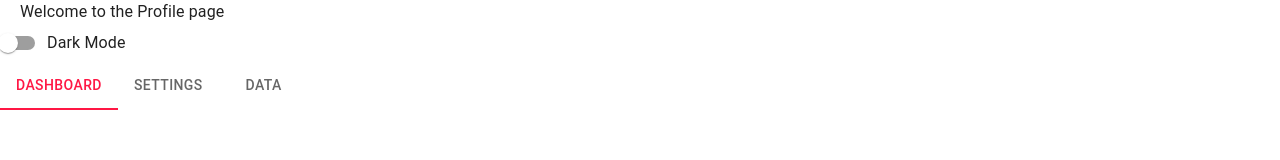
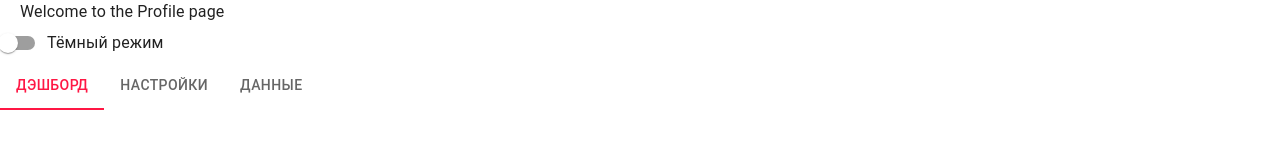
Before and after one commit to RyogaGrey/React-TS-MUI-Practice, a React (Create React App) app: page /profile in a window 1280 px wide. Shown: the top 160 px of the page. Built offline with nearby package versions, Linux system fonts and the light colour scheme.

Commit message:
Changes to be committed: 	modified:   src/app/Pages/Profile.tsx 	modified:   src/components/ThemeSwitcher.tsx 	modified:   src/components/UserDashboardSettings.tsx

```diff
--- a/src/app/Pages/Profile.tsx
+++ b/src/app/Pages/Profile.tsx
@@ -22,7 +22,7 @@ const Profiles: React.FC = () => {
   const [theme, setTheme] = useState<'red' | 'gray'>(storedTheme || 'red');
   const [muiTheme, setMuiTheme] = useState(createTheme(theme === 'red' ? redTheme : grayTheme));
   const [tabIndex, setTabIndex] = useState(0);
-  const [featureToggles, setFeatureToggles] = useState(getFeatureToggles());
+  const [featureToggles] = useState(getFeatureToggles());
 
   useEffect(() => {
     setMuiTheme(createTheme(theme === 'red' ? redTheme : grayTheme));
@@ -50,9 +50,9 @@ const Profiles: React.FC = () => {
       </Typography>
       <ThemeSwitcher currentTheme={theme} onChange={handleThemeChange} />
       <Tabs value={tabIndex} onChange={handleTabChange}>
-        <Tab label="Dashboard" />
-        <Tab label="Settings" />
-        <Tab label="Data" />
+        <Tab label="Дэшборд" />
+        <Tab label="Настройки" />
+        <Tab label="Данные" />
       </Tabs>
       <Box sx={{ p: 3 }}>
         {tabIndex === 0 && (
--- a/src/components/ThemeSwitcher.tsx
+++ b/src/components/ThemeSwitcher.tsx
@@ -10,7 +10,7 @@ const ThemeSwitcher: React.FC<ThemeSwitcherProps> = ({ currentTheme, onChange })
   return (
     <FormControlLabel
       control={<Switch checked={currentTheme === 'gray'} onChange={onChange} />}
-      label="Dark Mode"
+      label="Тёмный режим"
     />
   );
 };
--- a/src/components/UserDashboardSettings.tsx
+++ b/src/components/UserDashboardSettings.tsx
@@ -1,6 +1,6 @@
 import React, { useState, useEffect } from 'react';
 import { Box, Typography, TextField, Button, FormControl, FormLabel, RadioGroup, FormControlLabel, Radio, Grid } from '@mui/material';
-import { saveUserSettings, getUserSettings } from '../utiles/userSettings';
+import { saveUserSettings } from '../utiles/userSettings';
 
 interface UserDashboardSettingsProps {
   settings: any;
```
